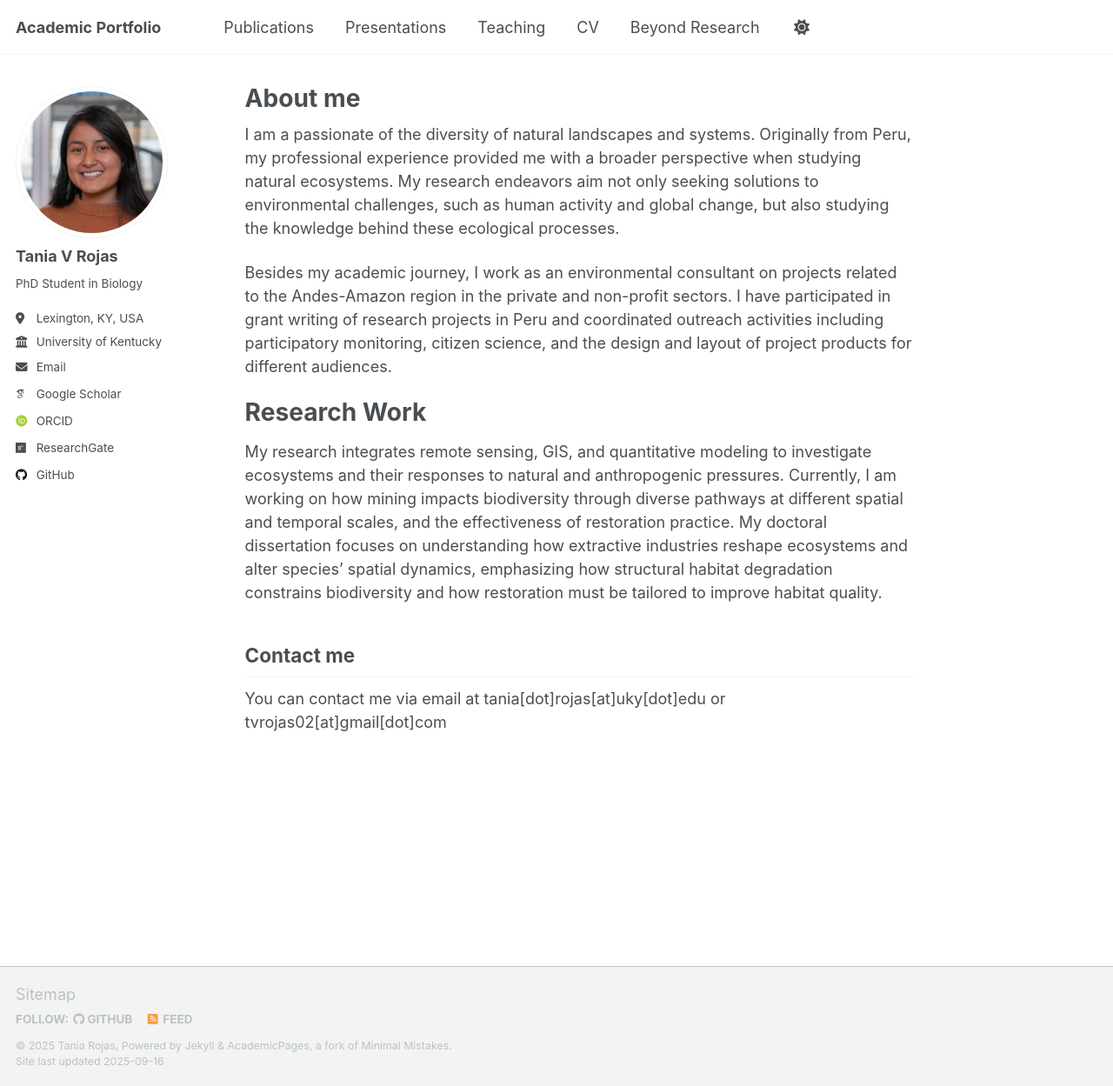
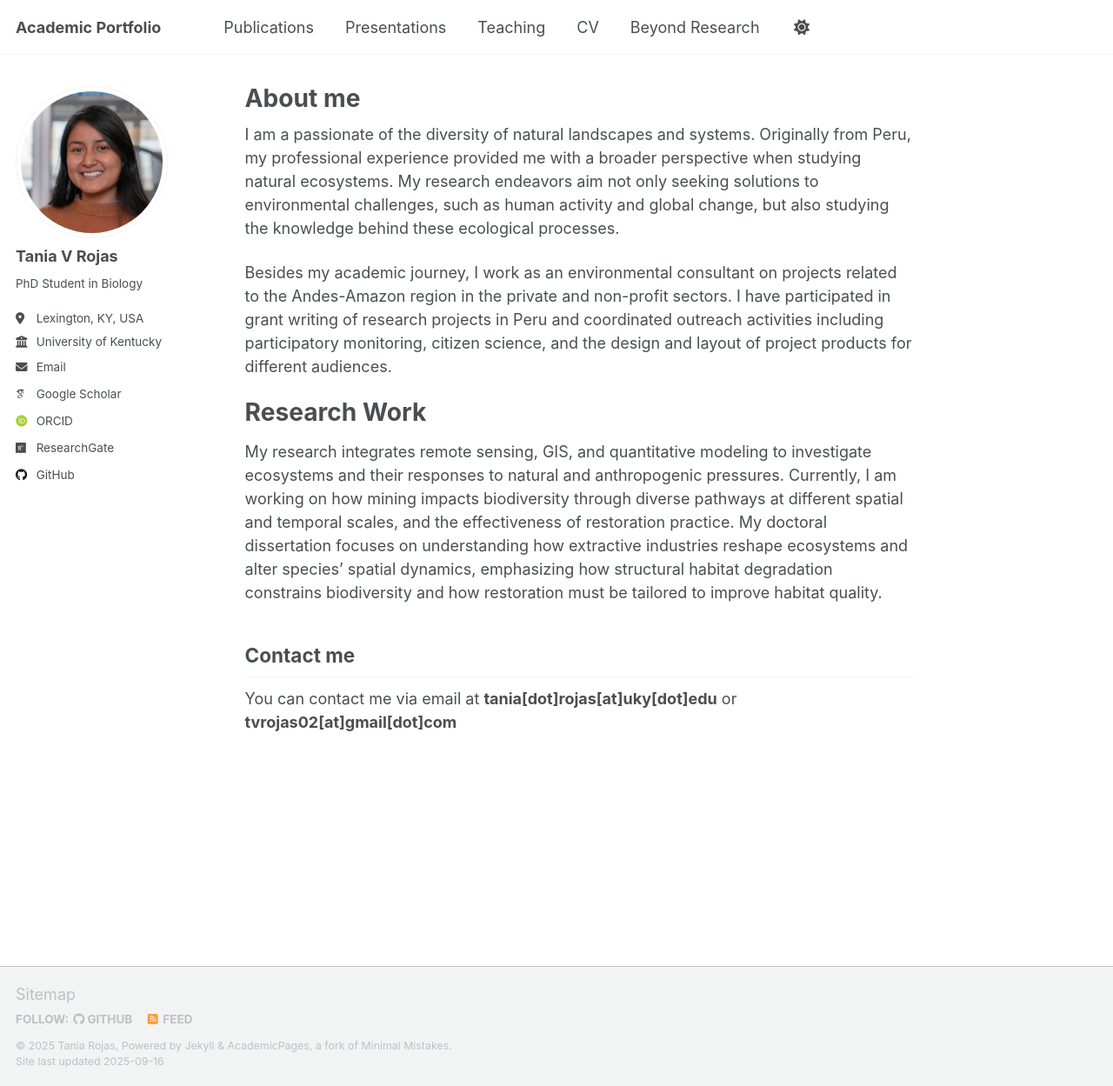
Before and after one commit to taniarojasc/taniarojasc.github.io, a Jekyll site: the page built from _pages/about.md, in a window 1280 px wide and 1249 px high. Shown: the whole window at 87% size. Built offline with Jekyll 4.4.1, drawn with Linux system fonts in a browser that asks for light colours; some web fonts are replaced; a script that is not in the unit is left out.

```diff
--- a/_pages/about.md
+++ b/_pages/about.md
@@ -17,4 +17,4 @@ My research integrates remote sensing, GIS, and quantitative modeling to investi
 
 Contact me
 ------
-You can contact me via email at tania[dot]rojas[at]uky[dot]edu or tvrojas02[at]gmail[dot]com
+You can contact me via email at **tania[dot]rojas[at]uky[dot]edu** or **tvrojas02[at]gmail[dot]com**
```
